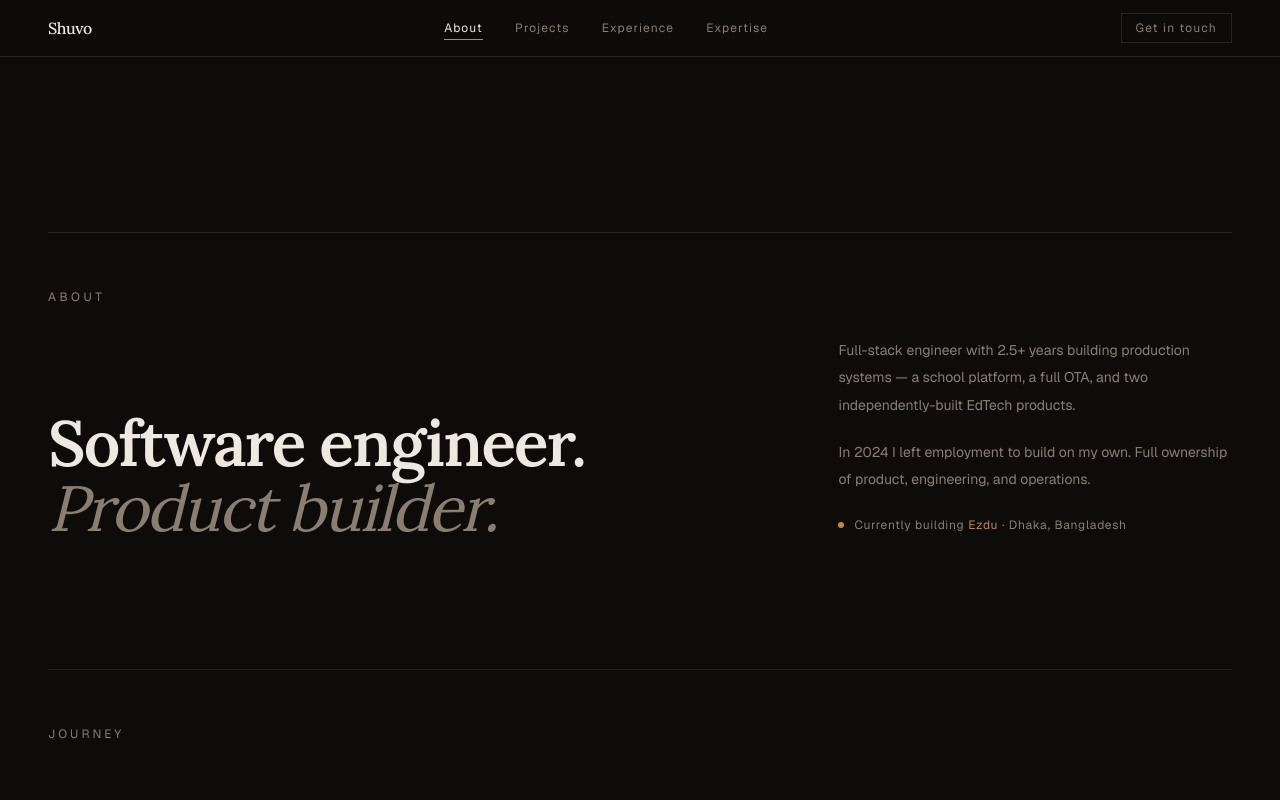
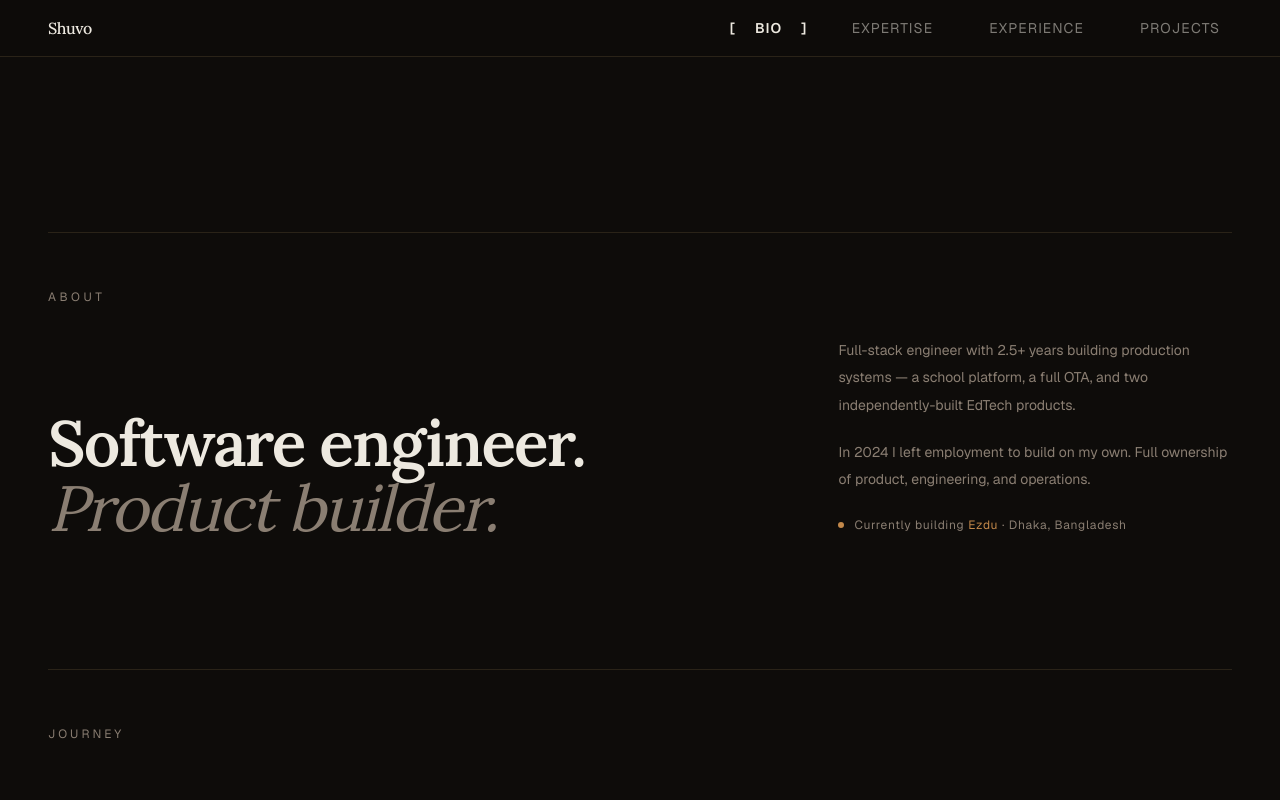
Before and after one commit to hr-shuvo/hrshuvo, a Next.js app: page /about in a window 1280 px wide. Shown: the top 800 px of the page. Built offline with nearby package versions, Linux system fonts and the light colour scheme.

Commit message:
refactor: Update Navbar links to uppercase and enhance mobile menu button accessibility

```diff
--- a/app/page.tsx
+++ b/app/page.tsx
@@ -67,7 +67,7 @@ export default function Home() {
                   letterSpacing: "-0.04em",
                 }}
               >
-                H R<br />Shuvo
+                Shuvo
               </h1>
 
               {/* Title */}
--- a/components/layout/Navbar.tsx
+++ b/components/layout/Navbar.tsx
@@ -5,10 +5,10 @@ import { usePathname } from "next/navigation";
 import { useState } from "react";
 
 const links = [
-  { label: "About",      href: "/about"      },
-  { label: "Projects",   href: "/projects"   },
-  { label: "Experience", href: "/experience" },
-  { label: "Expertise",  href: "/expertise"  },
+  { label: "ABOUT",      alt: "BIO",    href: "/about"      },
+  { label: "EXPERTISE",  alt: "SKILLS", href: "/expertise"  },
+  { label: "EXPERIENCE", alt: "JOBS",   href: "/experience" },
+  { label: "PROJECTS",   alt: "WORK",   href: "/projects"   },
 ];
 
 export function Navbar() {
@@ -32,7 +32,7 @@ export function Navbar() {
             Shuvo
           </Link>
 
-          {/* Desktop nav */}
+          {/* Desktop nav — right aligned */}
           <nav className="hidden md:flex items-center gap-8" aria-label="Main navigation">
             {links.map((link) => {
               const active = pathname === link.href || pathname.startsWith(link.href + "/");
@@ -40,33 +40,35 @@ export function Navbar() {
                 <Link
                   key={link.href}
                   href={link.href}
-                  className="relative text-xs tracking-[0.1em] transition-colors duration-200 py-1 group"
-                  style={{ color: active ? "var(--foreground)" : "var(--muted-color)" }}
+                  className="flex items-center gap-1.5 text-sm tracking-[0.08em] py-1 group transition-opacity duration-200 hover:opacity-100"
+                  style={{ color: "var(--foreground)", opacity: active ? 1 : 0.5, fontWeight: active ? 600 : 400 }}
                 >
-                  {link.label}
                   <span
-                    className="absolute bottom-0 left-0 h-px transition-all duration-300"
-                    style={{
-                      background: "var(--color-accent)",
-                      width: active ? "100%" : "0%",
-                    }}
-                  />
-                  {!active && (
-                    <span className="absolute bottom-0 left-0 h-px w-0 group-hover:w-full transition-all duration-300" style={{ background: "var(--border)" }} />
-                  )}
+                    className={`transition-opacity duration-200 ${active ? "opacity-100" : "opacity-0 group-hover:opacity-100"}`}
+                  >
+                    [
+                  </span>
+                  <span
+                    className="inline-block overflow-hidden align-middle"
+                    style={{ height: "1em" }}
+                  >
+                    <span
+                      className={`flex flex-col transition-transform duration-300 ease-[cubic-bezier(0.76,0,0.24,1)] ${active ? "-translate-y-1/2" : "group-hover:-translate-y-1/2"}`}
+                      style={{ height: "2em" }}
+                    >
+                      <span className="block leading-none text-center" style={{ height: "1em" }}>{link.label}</span>
+                      <span className="block leading-none text-center" style={{ height: "1em" }}>{link.alt}</span>
+                    </span>
+                  </span>
+                  <span
+                    className={`transition-opacity duration-200 ${active ? "opacity-100" : "opacity-0 group-hover:opacity-100"}`}
+                  >
+                    ]
+                  </span>
                 </Link>
               );
             })}
           </nav>
-
-          <div className="flex items-center gap-4">
-            {/* Desktop: Get in touch CTA */}
-            <a
-              href="mailto:hrshuvo207@gmail.com"
-              className="hidden md:inline-flex items-center text-xs tracking-[0.1em] text-[var(--muted-color)] hover:text-[var(--foreground)] border border-[var(--border)] hover:border-[var(--foreground)] px-3.5 py-1.5 transition-all duration-200"
-            >
-              Get in touch
-            </a>
 
           {/* Mobile hamburger */}
           <button
@@ -81,7 +83,6 @@ export function Navbar() {
             <span className="block w-5 h-px bg-current transition-transform duration-200"
               style={{ transform: open ? "translateY(-4px) rotate(-45deg)" : "none" }} />
           </button>
-          </div>
         </div>
       </header>
 
@@ -102,13 +103,6 @@ export function Navbar() {
                 </Link>
               );
             })}
-            <a
-              href="mailto:hrshuvo207@gmail.com"
-              onClick={() => setOpen(false)}
-              className="mt-8 text-sm tracking-[0.06em] text-[var(--color-accent)]"
-            >
-              hrshuvo207@gmail.com
-            </a>
           </nav>
         </div>
       )}
```
Lines whose indentation alone changed are shown as unchanged.
